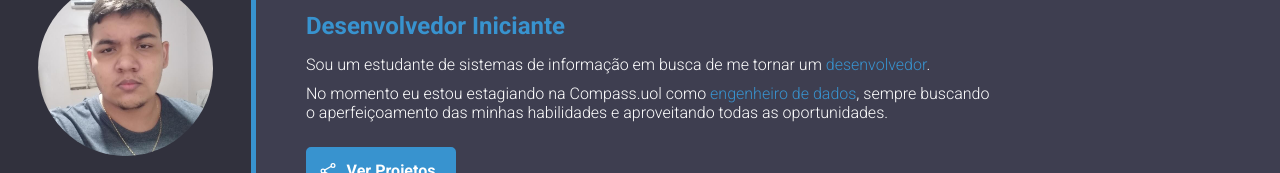
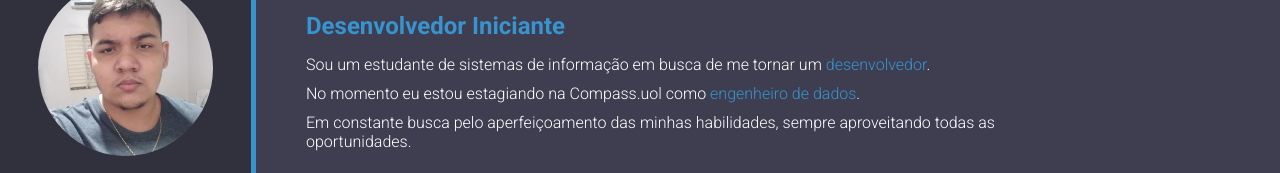
Before and after one commit to brnztz/brnztz.github.io, a plain HTML site: page index.html in a window 1280 px wide. Shown: the part 102-275 px from the top of the page. Drawn offline with nearby package versions, Linux system fonts and the light colour scheme.

Commit message:
Atualização descrição

```diff
--- a/index.html
+++ b/index.html
@@ -30,7 +30,8 @@
       <h1 id="name">Bruno Zaiatz</h1>
       <p id="title"><span class="highlight">Desenvolvedor Iniciante</span></p>
       <p class="description">Sou um estudante de sistemas de informação em busca de me tornar um <span class="highlight">desenvolvedor</span>.</p>
-      <p class="description">No momento eu estou estagiando na Compass.uol como <span class="highlight">engenheiro de dados</span>, sempre buscando o aperfeiçoamento das minhas habilidades e aproveitando todas as oportunidades.</p>
+      <p class="description">No momento eu estou estagiando na Compass.uol como <span class="highlight">engenheiro de dados</span>.</p>
+      <p class="description">Em constante busca pelo aperfeiçoamento das minhas habilidades, sempre aproveitando todas as oportunidades.</p>
       <a href="https://github.com/brnztz" target="_blank" id="btn-projects"><ion-icon name="share-social-outline"></ion-icon> <span>Ver Projetos</span></a>
       <h2 id="skills-section-title">Minhas Skills</h2>
       <p class="description">Conheça as tecnologias que estou estudando</p>
```
